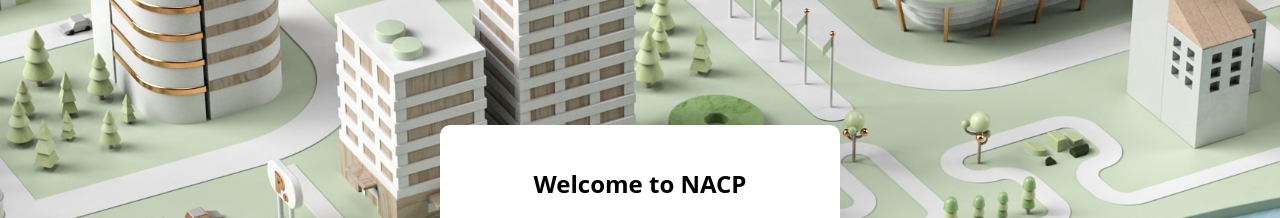
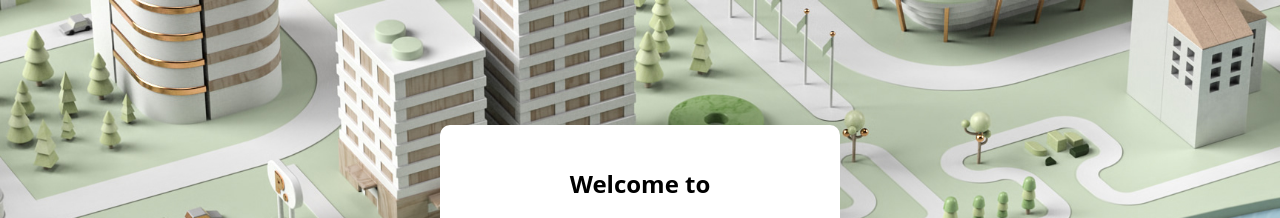
Before and after one commit to gwxnythh/SPM_P05_GJDHV, a plain HTML site: page index.html in a window 1280 px wide. Shown: the top 218 px of the page. Drawn offline with nearby package versions, Linux system fonts and the light colour scheme.

Commit message:
Update index.html

```diff
--- a/index.html
+++ b/index.html
@@ -15,7 +15,7 @@
 <body class="mainmenu-body">
     <div class="mainmenu-container">
         <div class="mainmenu-content">
-            <h2>Welcome to NACP</h2>
+            <h2>Welcome to</h2>
             <div class="logo">
                 <img src="./assets/images/icon2.png" alt="Logo">
             </div>
```
